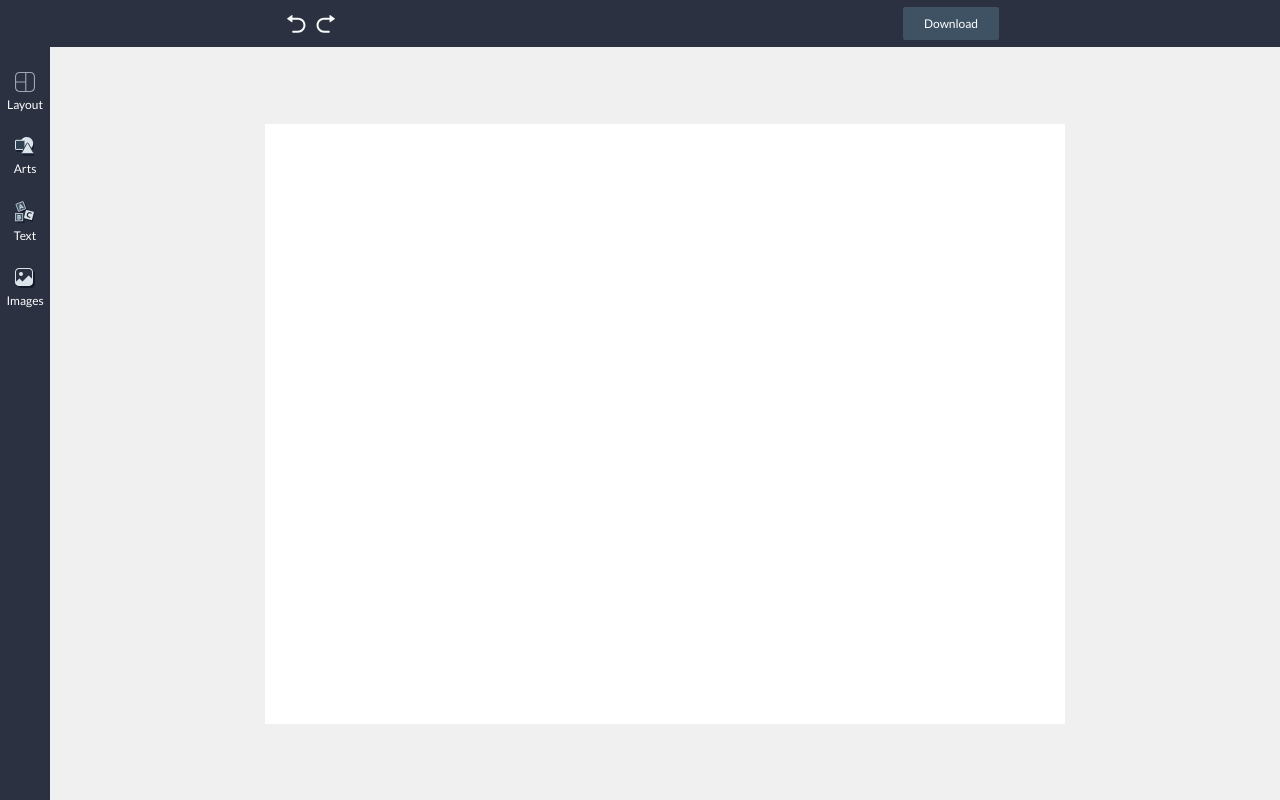
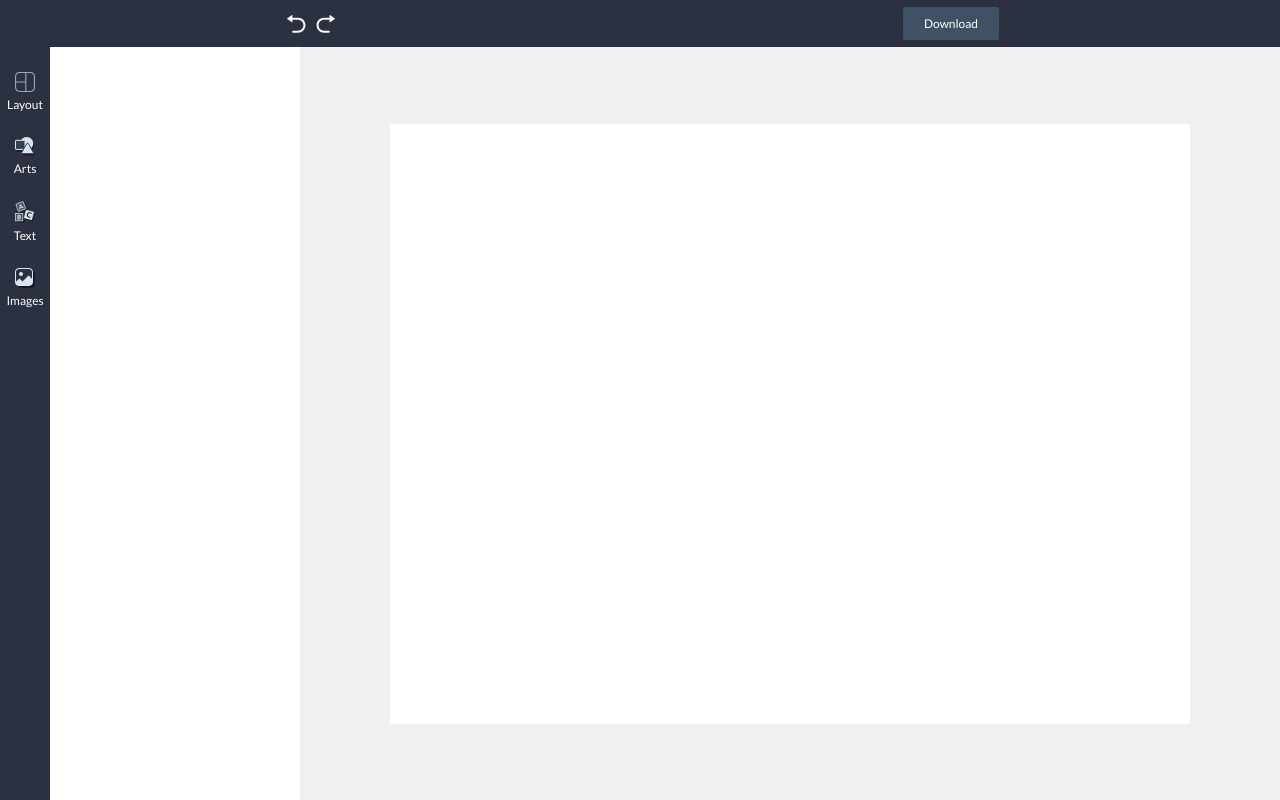
Before and after one commit to VasiliyRoss/card-maker, a React (Create React App) app: page / in a window 1280 px wide. Built offline with nearby package versions, Linux system fonts and the light colour scheme.

Commit message:
добавил тулбар побольше

```diff
--- a/src/components/toolbar/Toolbar.module.css
+++ b/src/components/toolbar/Toolbar.module.css
@@ -1,4 +1,15 @@
+.toolbarWrapper {
+    display: flex;
+    flex-direction: row;
+    position: relative;
+}
+
 .toolbar {
     width: 50px;
     background: #2B3140;
 }
+
+.actionBar {
+    width: 250px;
+    background-color: #fff;
+}
--- a/src/components/toolbar/Toolbar.tsx
+++ b/src/components/toolbar/Toolbar.tsx
@@ -12,11 +12,14 @@ function alarm() {
 
 function Toolbar() {
     return (
-        <div className={styles.toolbar}>
-            <Button text="Layout" image={layoutsImg} onClick={alarm} />
-            <Button text="Arts" image={artsImg} onClick={alarm} />
-            <Button text="Text" image={textImg} onClick={alarm} />
-            <Button text="Images" image={imagesImg} onClick={alarm} />
+        <div className={styles.toolbarWrapper}>
+            <div className={styles.toolbar}>
+                <Button text="Layout" image={layoutsImg} onClick={alarm} />
+                <Button text="Arts" image={artsImg} onClick={alarm} />
+                <Button text="Text" image={textImg} onClick={alarm} />
+                <Button text="Images" image={imagesImg} onClick={alarm} />
+            </div>
+            <div className={styles.actionBar}></div>
         </div>
     );
 }
```
Also changed, not shown: 1 other file (tests, documents, lock files or other folders).
